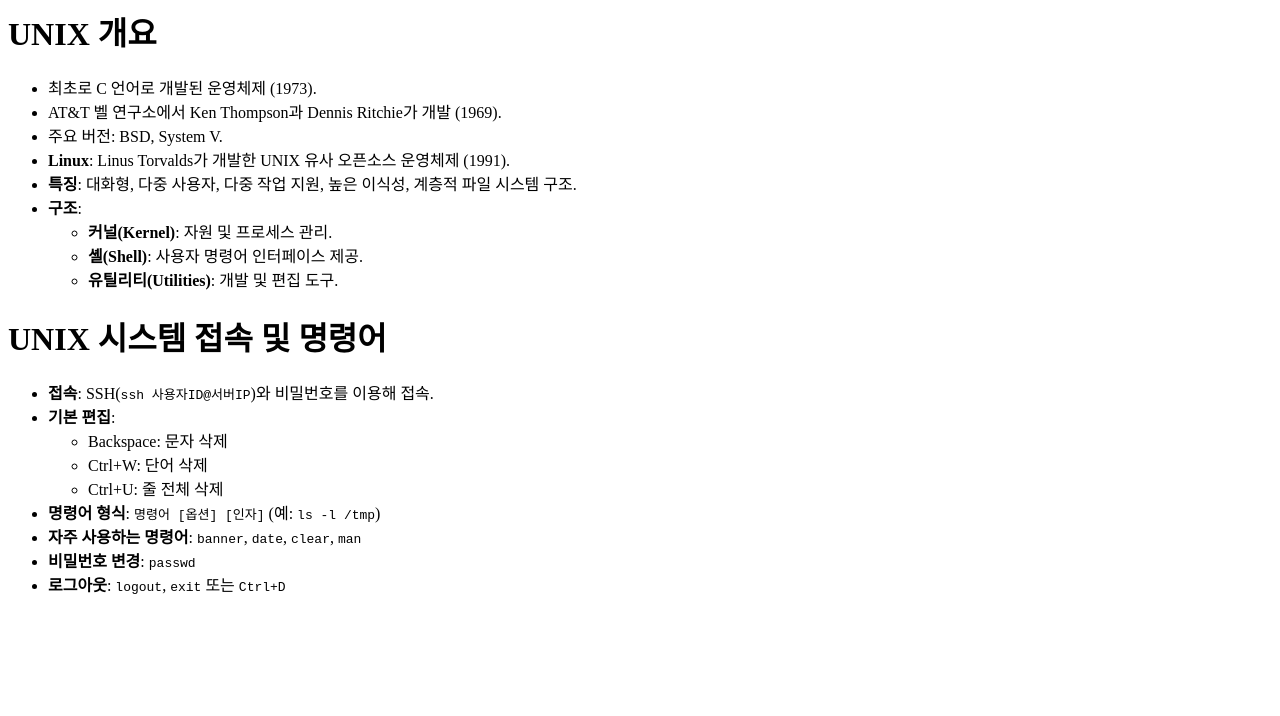
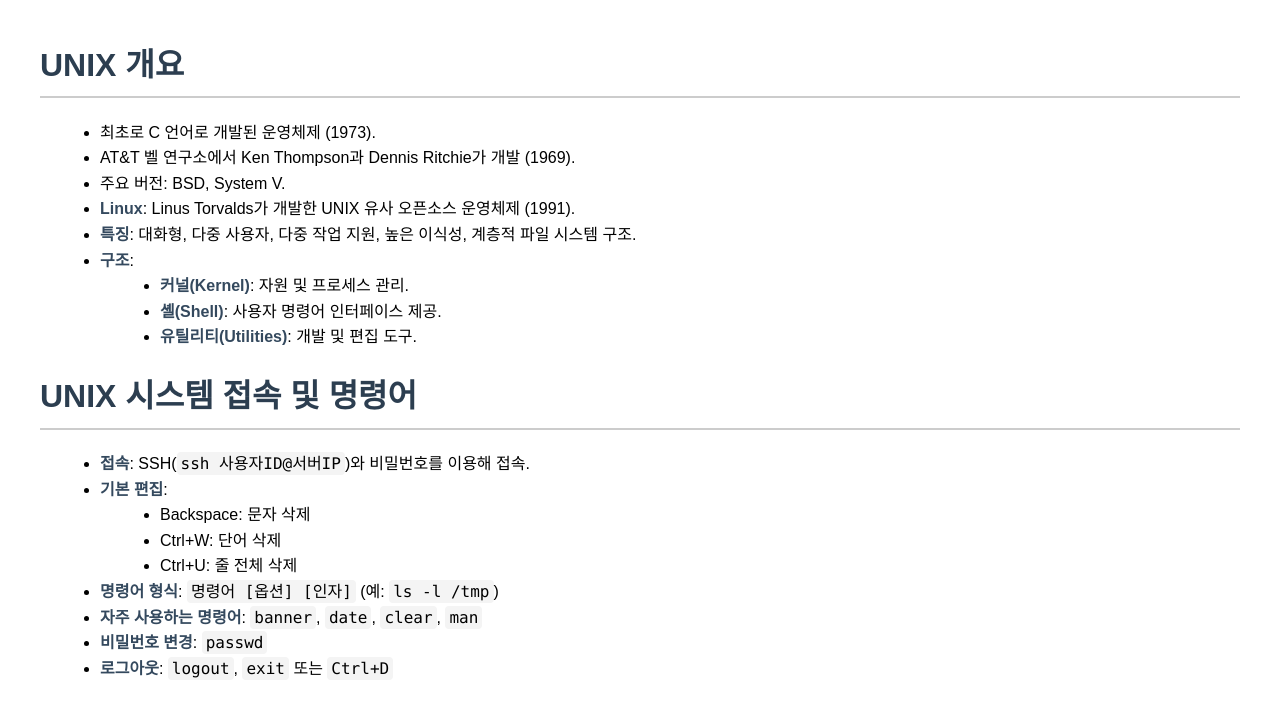
Before and after one commit to 324emanresU/unixSystem, a plain HTML site: page index.html in a window 1280 px wide. Drawn offline with Linux system fonts and the light colour scheme.

Commit message:
Update index.html

```diff
--- a/index.html
+++ b/index.html
@@ -1,3 +1,37 @@
+<!DOCTYPE html>
+<html lang="ko">
+<head>
+  <meta charset="UTF-8">
+  <meta name="viewport" content="width=device-width, initial-scale=1.0">
+  <title>UNIX 개요 및 기본 명령어</title>
+  <style>
+    body {
+      font-family: Arial, sans-serif;
+      margin: 40px;
+      line-height: 1.6;
+    }
+    h1 {
+      color: #2c3e50;
+      border-bottom: 2px solid #ccc;
+      padding-bottom: 5px;
+    }
+    ul {
+      list-style-type: disc;
+      margin-left: 20px;
+    }
+    code {
+      background-color: #f4f4f4;
+      padding: 2px 4px;
+      border-radius: 4px;
+      font-family: Consolas, monospace;
+    }
+    strong {
+      color: #34495e;
+    }
+  </style>
+</head>
+<body>
+
   <h1>UNIX 개요</h1>
   <ul>
     <li>최초로 C 언어로 개발된 운영체제 (1973).</li>
@@ -29,3 +63,6 @@
     <li><strong>비밀번호 변경</strong>: <code>passwd</code></li>
     <li><strong>로그아웃</strong>: <code>logout</code>, <code>exit</code> 또는 <code>Ctrl+D</code></li>
   </ul>
+
+</body>
+</html>
```
Lines whose indentation alone changed are shown as unchanged.
